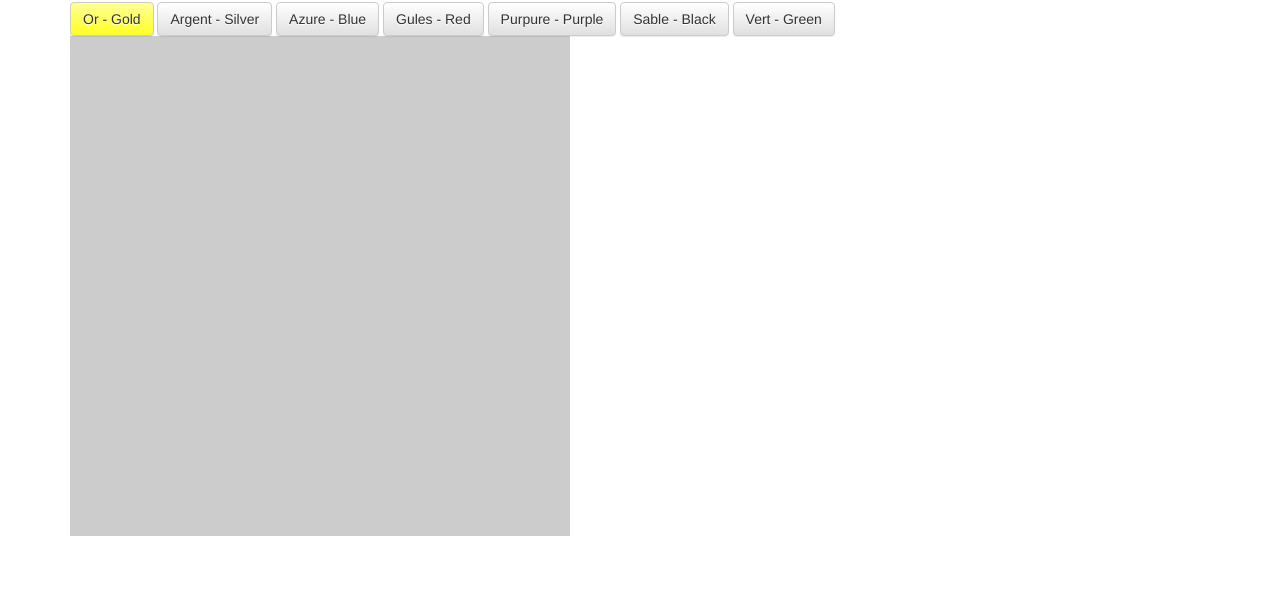
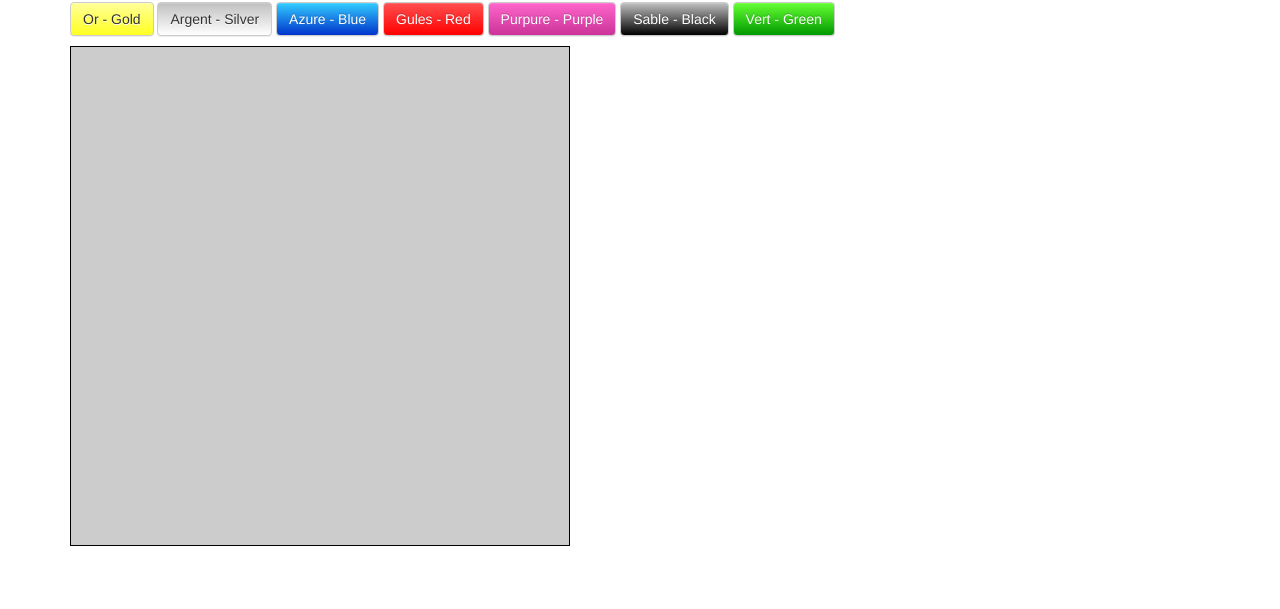
Before and after one commit to aioverlord/CoatOfArms, a plain HTML site: page index.html in a window 1280 px wide. Shown: the part 191-800 px from the top of the page. Drawn offline with nearby package versions, Linux system fonts and the light colour scheme.

Commit message:
Add ids and styles for other colors, button hover state is broken.

```diff
--- a/coatOfArmsStyles.css
+++ b/coatOfArmsStyles.css
@@ -1,11 +1,46 @@
-/* Layout
+/* Shield and Colors
 ================================ */
 #shield {
 	height: 500px;
 	width: 500px;
 	background-color: #CCC;
+  border: 1px #000 solid;
+  margin: 10px 0;
+}
+
+.btn-metal {
+
+}
+
+.btn-colour {
+  color: #FFF;
+  text-shadow: 0 -1px 0 rgba(0,0,0,.2);
 }
 
 #or {
   background-image: linear-gradient(to bottom, #FFFF99 0, #FFFF22 100%);
 }
+
+#argent {
+  background-image: linear-gradient(to bottom, #C0C0C0  0, #FFFFFF 100%);
+}
+
+#azure {
+  background-image: linear-gradient(to bottom, #33CCFF 0, #0033CC 100%);
+}
+
+#gules {
+  background-image: linear-gradient(to bottom, #FF5050 0, #FF0000 100%);
+}
+
+#purpure {
+  background-image: linear-gradient(to bottom, #FF66CC 0, #CC3399 100%);
+}
+
+#sable {
+  background-image: linear-gradient(to bottom, #C0C0C0 0, #000000 100%);
+}
+
+#vert {
+  background-image: linear-gradient(to bottom, #66FF33 0, #009900 100%);
+}
--- a/index.html
+++ b/index.html
@@ -10,17 +10,17 @@
     <link rel="stylesheet" href="coatOfArmsStyles.css">
   </head>
   <body>
-    <div class="container">
+    <div class="container theme-showcase">
       <h1>I'm an h1 element!</h1>
       <p>Lorem ipsum dolor sit amet, consectetur adipiscing elit, sed do eiusmod tempor incididunt ut labore et dolore magna aliqua. Ut enim ad minim veniam, quis nostrud exercitation ullamco laboris nisi ut aliquip ex ea commodo consequat. Duis aute irure dolor in reprehenderit in voluptate velit esse cillum dolore eu fugiat nulla pariatur. Excepteur sint occaecat cupidatat non proident, sunt in culpa qui officia deserunt mollit anim id est laborum.</p>
       <h2>Color</h2>
-      <button type="button" id="or" class="btn btn-default">Or - Gold</button>
-      <button type="button" class="btn btn-default">Argent - Silver</button>
-      <button type="button" class="btn btn-default">Azure - Blue</button>
-      <button type="button" class="btn btn-default">Gules - Red</button>
-      <button type="button" class="btn btn-default">Purpure - Purple</button>
-      <button type="button" class="btn btn-default">Sable - Black</button>
-      <button type="button" class="btn btn-default">Vert - Green</button>
+      <button type="button" id="or" class="btn btn-default btn-metal">Or - Gold</button>
+      <button type="button" id="argent" class="btn btn-default btn-metal">Argent - Silver</button>
+      <button type="button" id="azure" class="btn btn-default btn-colour">Azure - Blue</button>
+      <button type="button" id="gules" class="btn btn-default btn-colour">Gules - Red</button>
+      <button type="button" id="purpure" class="btn btn-default btn-colour">Purpure - Purple</button>
+      <button type="button" id="sable" class="btn btn-default btn-colour">Sable - Black</button>
+      <button type="button" id="vert" class="btn btn-default btn-colour">Vert - Green</button>
 
       <div id="shield">
       </div>
```
